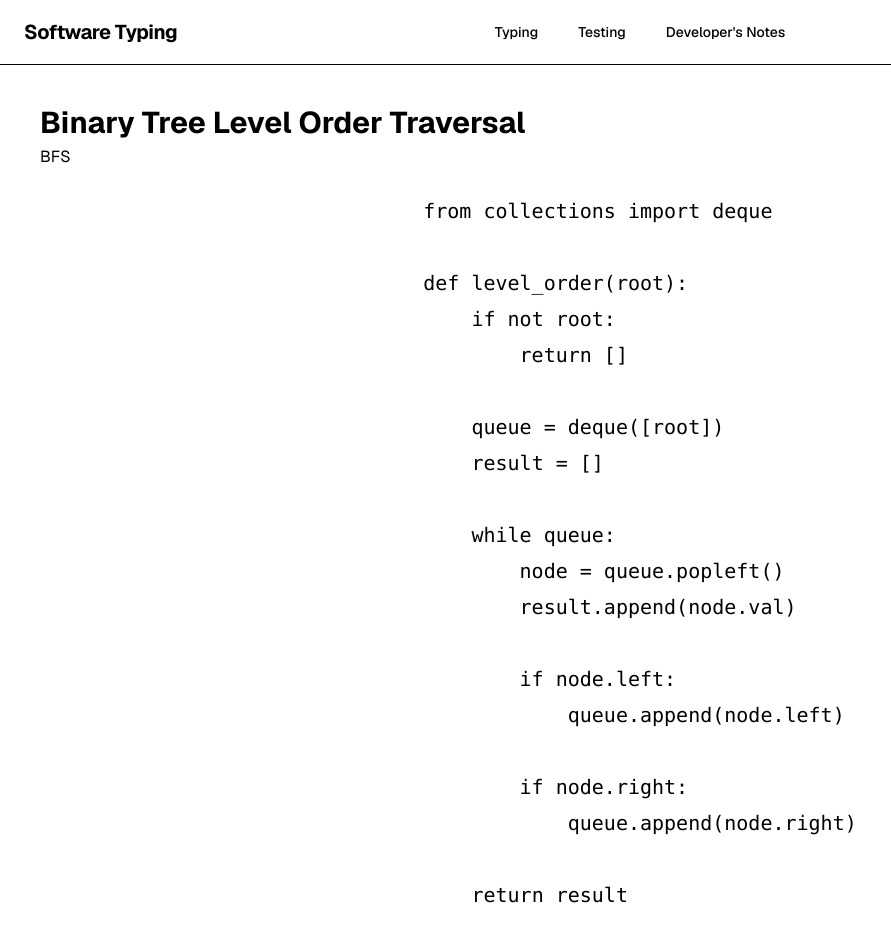
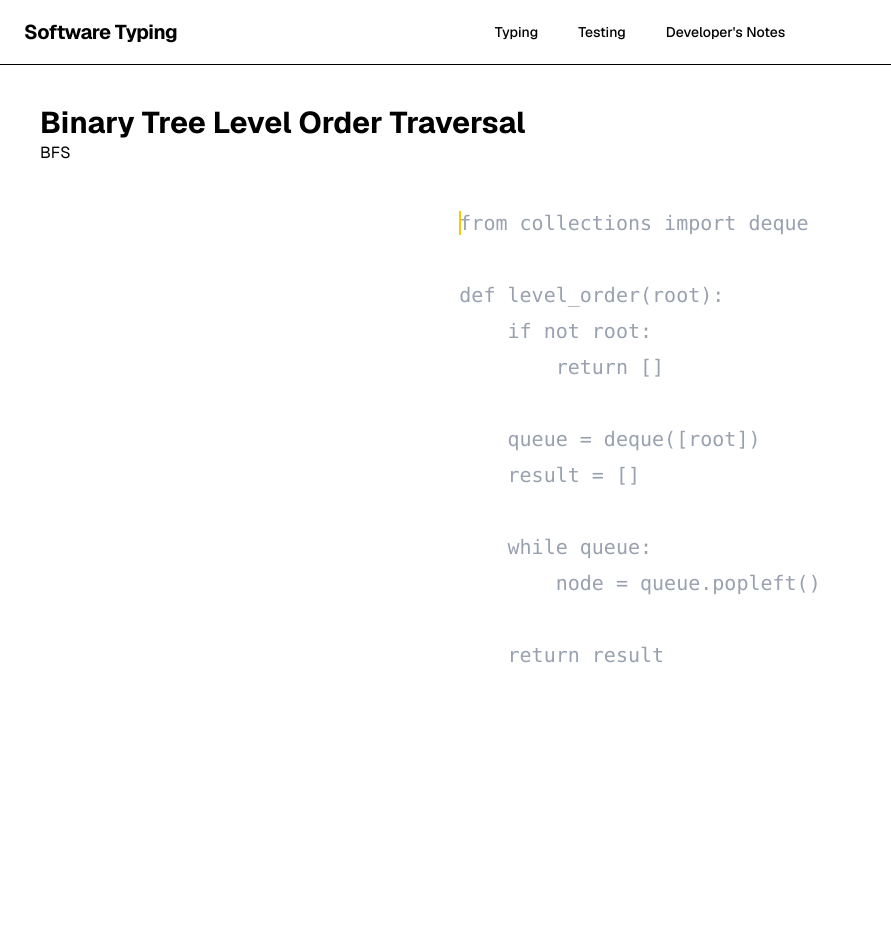
Before and after one commit to josephsbucholtz/se-test-app, a Next.js app: page /home in a window 1280 px wide. Shown: the top 942 px of the page, without its empty margins (0-891 px from the left). After the commit the page ends 800 px from the top, so only its background shows below. Built offline with nearby package versions, Linux system fonts and the light colour scheme.

Commit message:
Add typing feature
Can type, see incorrect answers, tab, enter, etc,

```diff
--- a/app/(user)/home/page.tsx
+++ b/app/(user)/home/page.tsx
@@ -1,9 +1,10 @@
-export const dynamic = "force-dynamic";
+"use client";
+
+import { useEffect, useRef, useState } from "react";
 
 export default function Home() {
   const snippet = {
     title: "Binary Tree Level Order Traversal",
-    language: "python",
     pattern: "BFS",
     code: `from collections import deque
 
@@ -16,36 +17,96 @@ def level_order(root):
 
     while queue:
         node = queue.popleft()
-        result.append(node.val)
-
-        if node.left:
-            queue.append(node.left)
-
-        if node.right:
-            queue.append(node.right)
 
     return result`,
   };
 
+  const [currentIndex, setCurrentIndex] = useState(0);
+  const [typed, setTyped] = useState<string[]>([]);
+
+  const charRefs = useRef<(HTMLSpanElement | null)[]>([]);
+  const caretRef = useRef<HTMLDivElement>(null);
+
+  // Listen for keystrokes
+  useEffect(() => {
+    function handleKeyDown(e: KeyboardEvent) {
+      if (e.ctrlKey || e.metaKey || e.altKey) return;
+
+      e.preventDefault();
+
+      if (e.key === "Backspace") {
+        setTyped((prev) => prev.slice(0, -1));
+        setCurrentIndex((prev) => Math.max(prev - 1, 0));
+        return;
+      }
+
+      if (e.key === "Tab") {
+        setTyped((prev) => [...prev, " ", " ", " ", " "]);
+        setCurrentIndex((prev) => Math.min(prev + 4, snippet.code.length));
+        return;
+      }
+
+      if (!(e.key.length === 1 || e.key === "Enter")) return;
+
+      const key = e.key === "Enter" ? "\n" : e.key;
+
+      setTyped((prev) => [...prev, key]);
+
+      setCurrentIndex((prev) => Math.min(prev + 1, snippet.code.length - 1));
+    }
+
+    window.addEventListener("keydown", handleKeyDown);
+
+    return () => window.removeEventListener("keydown", handleKeyDown);
+  }, [snippet.code.length]);
+
+  useEffect(() => {
+    const active = charRefs.current[currentIndex];
+    const caret = caretRef.current;
+
+    if (!active || !caret) return;
+
+    const rect = active.getBoundingClientRect();
+    const parentRect = active.parentElement!.getBoundingClientRect();
+
+    caret.style.left = `${rect.left - parentRect.left}px`;
+    caret.style.top = `${rect.top - parentRect.top}px`;
+    caret.style.height = `${rect.height}px`;
+  }, [currentIndex]);
+
   return (
     <main className="px-4 py-2">
-      {/* Header */}
-      <div className="flex items-start justify-between ">
-        <div>
-          <h1 className="text-3xl font-bold">{snippet.title}</h1>
+      <h1 className="text-3xl font-bold">{snippet.title}</h1>
+      <p className="text-muted-foreground">{snippet.pattern}</p>
 
-          <p className="mt-1 text-muted-foreground">
-            {snippet.pattern}
-          </p>
+      <div className="mt-10 flex justify-center">
+        <div className="relative">
+          {/* Caret */}
+          <div
+            ref={caretRef}
+            className="absolute w-[2px] bg-yellow-400 transition-all duration-75"
+          />
+
+          <pre className="whitespace-pre-wrap font-mono text-xl leading-9">
+            {snippet.code.split("").map((char, index) => (
+              <span
+                key={index}
+                ref={(el) => {
+                  charRefs.current[index] = el;
+                }}
+                className={
+                  index >= typed.length
+                  ? "text-gray-400"
+                  : typed[index] === char
+                  ? "text-muted-foreground"
+                  : "text-red-500 underline decoration-red-500"
+                }
+              >
+                {char}
+              </span>
+            ))}
+          </pre>
         </div>
-
-      </div>
-
-      {/* Code */}
-      <div className=" flex justify-center">
-      <pre className="mt-6 whitespace-pre-wrap font-mono text-xl leading-9 text-muted-foreground">
-        <code>{snippet.code}</code>
-      </pre>
       </div>
     </main>
   );
```
